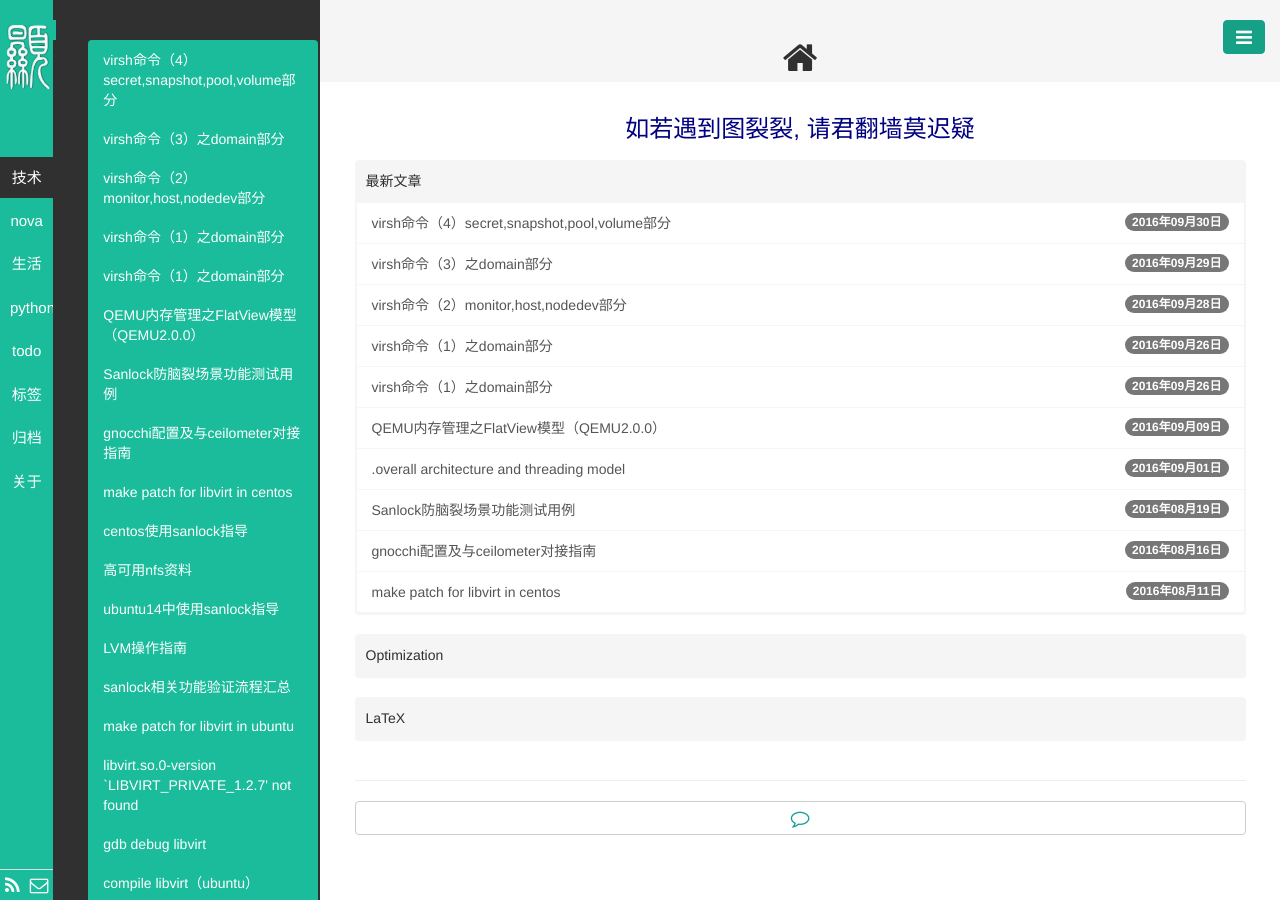
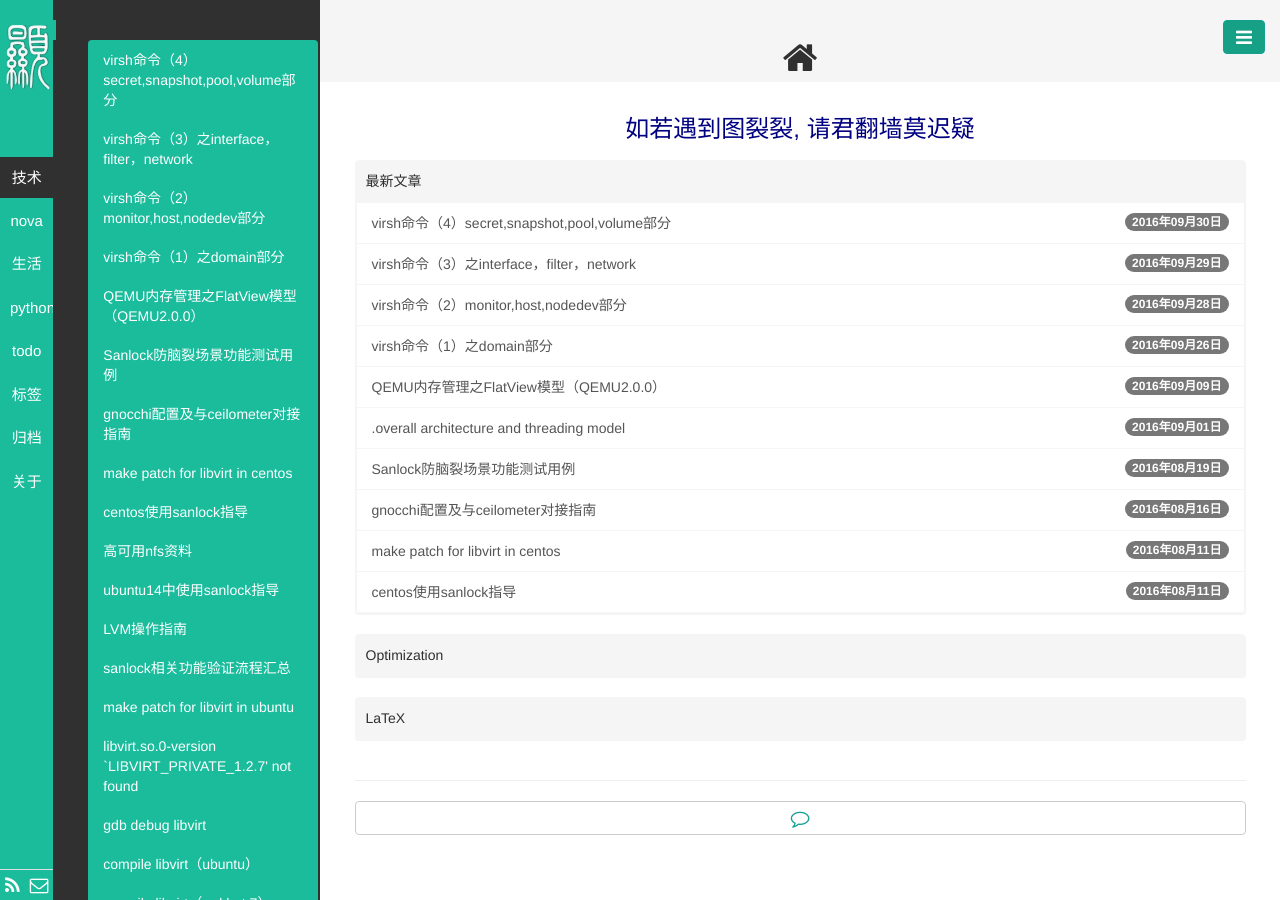
Before and after one commit to byHAN/byhan.github.io, a Jekyll site: the page built from index.html, in a window 1280 px wide. Built offline with Jekyll 4.4.1, drawn with Linux system fonts in a browser that asks for light colours; the list of posts is cut into pages by our own code; some of the changed lines change nothing that is shown; some of the changed text lies outside the part shown.

Commit message:
Signed-off-by: byhan <10821712@qq.com>

```diff
--- a/_posts/技术/2016-09-26-sanlock.md
+++ /dev/null
@@ -1,266 +0,0 @@
----
-layout: post
-title: virsh命令（1）之domain部分
-category: 技术
-tags: 虚拟化层
-keywords:
-description:
----
-
-### 简介 ###
-
-本系列整理virsh命令，这篇是第一篇，整理virsh help domain相关内容
-
-    virsh # help domain
-    Domain Management (help keyword 'domain'):
-    attach-device                  attach device from an XML file(通过XML配置给虚拟机添加设备)
-    attach-disk                    attach disk device(添加磁盘设备）
-    attach-interface               attach network interface（添加网络设备）
-    autostart                      autostart a domain（给虚拟机添加自动启动配置，当libvirtd服务被拉起的时候，自动启动）
-    blkdeviotune                   Set or query a block device I/O tuning parameters.（设置或查询磁盘I/ O参数）
-    blkiotune                      Get or set blkio parameters（获取或设置blkio参数）
-    blockcommit                    Start a block commit operation.（将磁盘文件的变化保存到备份文件中）
-    blockcopy                      Start a block copy operation.（拷贝磁盘备份镜像到目的地）
-    blockjob                       Manage active block operations（管理active状态的磁盘任务）
-    blockpull                      Populate a disk from its backing image.（从备份镜像中拷贝数据到磁盘）
-    blockresize                    Resize block device of domain.（给虚拟机的块设备扩容）
-    change-media                   Change media of CD or floppy drive（更新cdrom或floppy设备）
-    console                        connect to the guest console（通过控制连接虚拟机）
-    cpu-baseline                   compute baseline CPU（计算基准CPU）
-    cpu-compare                    compare host CPU with a CPU described by an XML file（将XML中配置的CPU与HostCPU进行对比）
-    cpu-stats                      show domain cpu statistics（显示CPU统计信息）
-    create                         create a domain from an XML file（根据XML配置创建并启动一个非持久化虚拟机）
-    define                         define (but don't start) a domain from an XML file（根据XML配置创建一个虚拟机）
-    desc                           show or set domain's description or title（显示或设置虚拟机的描述或者标题）
-    destroy                        destroy (stop) a domain（强制删除一个虚拟机）
-    detach-device                  detach device from an XML file（根据XML定义删除虚拟机的设备）
-    detach-disk                    detach disk device（删除磁盘设备）
-    detach-interface               detach network interface（删除网络设备）
-    domdisplay                     domain display connection URI（显示虚拟机的连接URI）
-    domfsfreeze                    Freeze domain's mounted filesystems.(冻结虚拟机的挂载文件系统)
-    domfsthaw                      Thaw domain's mounted filesystems.(解冻虚拟机的挂载文件系统)
-    domfsinfo                      Get information of domain's mounted filesystems.
-    domfstrim                      Invoke fstrim on domain's mounted filesystems.(在虚拟机挂载的文件系统上执行fstrim命令)
-    domhostname                    print the domain's hostname(打印虚拟机的hostname)
-    domid                          convert a domain name or UUID to domain id(把虚拟机的名字或UUID转化为虚拟机ID)
-    domif-setlink                  set link state of a virtual interface(虚拟机设备接口链路状态设置)
-    domiftune                      get/set parameters of a virtual interface(获取或者设置虚拟机设备接口得参数)
-    domjobabort                    abort active domain job(终止虚拟机的一个处于active的任务)
-    domjobinfo                     domain job information(获取虚拟机的任务信息)
-    domname                        convert a domain id or UUID to domain name(通过虚拟机的ID或者UUID获取虚拟机的名字)
-    dompmsuspend                   suspend a domain gracefully using power management functions(使用电源管理功能将虚拟机优雅挂起)
-    dompmwakeup                    wakeup a domain from pmsuspended state(唤醒使用dompmsuspend挂起的虚拟机)
-    domuuid                        convert a domain name or id to domain UUID(通过虚拟机的name或ID获取虚拟机的UUID)
-    domxml-from-native             Convert native config to domain XML(将已存在的一组QEMU参数转成可以被libvirt使用Domain XML文件)
-    domxml-to-native               Convert domain XML to native config(将已存在的libvirt使用的Domain XML文件转化为QEMU参数)
-    dump                           dump the core of a domain to a file for analysis(dump出虚拟机的内存文件)
-    dumpxml                        domain information in XML(获取虚拟机的XML配置信息)
-    edit                           edit XML configuration for a domain(编辑虚拟机的XML配置文件)
-    event                          Domain Events(获取虚拟机事件)
-    inject-nmi                     Inject NMI to the guest(注入NMI中断到虚拟机内部)
-    iothreadinfo                   view domain IOThreads
-    iothreadpin                    control domain IOThread affinity
-    iothreadadd                    add an IOThread to the guest domain
-    iothreaddel                    delete an IOThread from the guest domain
-    send-key                       Send keycodes to the guest(往虚拟机发送键盘按键指令)
-    send-process-signal            Send signals to processes(给进程发送信号)
-    lxc-enter-namespace            LXC Guest Enter Namespace(进入LXC虚拟机的命名空间)
-    managedsave                    managed save of a domain state(管理保存虚拟机的状态,将虚拟机保存并销毁)
-    managedsave-remove             Remove managed save of a domain（删除虚拟机状态管理设置）
-    memtune                        Get or set memory parameters（获取或者设置内存参数）
-    metadata                       show or set domain's custom XML metadata
-    migrate                        migrate domain to another host（将虚拟机迁移到另一个节点）
-    migrate-setmaxdowntime         set maximum tolerable downtime（设置停机迁移时间）
-    migrate-compcache              get/set compression cache size（获取或者设置内存压缩的cache大小）
-    migrate-setspeed               Set the maximum migration bandwidth（设置迁移的最大带宽）
-    migrate-getspeed               Get the maximum migration bandwidth（获取迁移的最大带宽）
-    numatune                       Get or set numa parameters（获取或者设置numa参数）
-    qemu-attach                    QEMU Attach（QEMU Attach）
-    qemu-monitor-command           QEMU Monitor Command（给qemu monitor发送命令）
-    qemu-monitor-event             QEMU Monitor Events（监听qemu monitor事件）
-    qemu-agent-command             QEMU Guest Agent Command（给qemu agent发送命令）
-    reboot                         reboot a domain（优雅重启虚拟机）
-    reset                          reset a domain（强制重启虚拟机）
-    restore                        restore a domain from a saved state in a file（通过保存的内存文件恢复虚拟机）
-    resume                         resume a domain（唤醒处于pause状态的虚拟机）
-    save                           save a domain state to a file（将虚拟机状态保存到一个文件）
-    save-image-define              redefine the XML for a domain's saved state file（根据save的虚拟机状态文件重定义XML）
-    save-image-dumpxml             saved state domain information in XML(将虚拟机的状态保存到XML文件中)
-    save-image-edit                edit XML for a domain's saved state file(修改保存虚拟机状态的XML文件)
-    schedinfo                      show/set scheduler parameters(显示或设置scheduler参数)
-    screenshot                     take a screenshot of a current domain console and store it into a file(截取当前虚拟机的屏幕，并将其保存到一个文件中)
-    set-user-password              set the user password inside the domain
-    setmaxmem                      change maximum memory limit(该变最大内存限制)
-    setmem                         change memory allocation(设置内存大小)
-    setvcpus                       change number of virtual CPUs(设置vcpu个数)
-    shutdown                       gracefully shutdown a domain(优雅关闭虚拟机)
-    start                          start a (previously defined) inactive domain(启动一个处于关闭状态的虚拟机)
-    suspend                        suspend a domain(暂停一个虚拟机)
-    ttyconsole                     tty console(tty console显示)
-    undefine                       undefine a domain(删除虚拟机的定义)
-    update-device                  update device from an XML file(根据XML配置更新虚拟机的设备)
-    vcpucount                      domain vcpu counts(获取虚拟机vcpu个数)
-    vcpuinfo                       detailed domain vcpu information(显示虚拟机vcpu的详细信息)
-    vcpupin                        control or query domain vcpu affinity(控制或者查询虚拟机的vcpu亲和性)
-    emulatorpin                    control or query domain emulator affinity(控制或者查询模拟器的亲和性)
-    vncdisplay                     vnc display(获取vnc端口号)
-
-
-
-#### 1 虚拟机操作相关 ####
-
-**create**：   create create a domain from an XML file
-**define**：   define (but don't start) a domain from an XML file
-**start**：    start a (previously defined) inactive domain
-**destroy**：  destroy (stop) a domain
-**shutdown**： gracefully shutdown a domain
-**undefine**:  undefine a domain
-
-**reboot**： reboot a domain
-**reset**: reset a domain（Reset the target domain as if by power button）
-
-**suspend**： suspend a domain
-**resume**： resume a domain
-
-**save**：                           save a domain state to a file
-**restore**：                        restore a domain from a saved state in a file
-**screenshot**:                     take a screenshot of a current domain console and store it into a file
-
-**autostart**：                     autostart a domain(Configure a domain to be automatically started at boot)
-
-**managedsave**:                    managed save of a domain state(Save and destroy a running domain, so it can be restarted from the same state at a later time.  When the virsh 'start' command is next run for the domain, it will automatically be started from this saved state.)
-managedsave-remove             Remove managed save of a domain
-
-
-**desc**：                           show or set domain's description or title
-**domhostname**:                    print the domain's hostname
-![](http://i.imgur.com/ptDCQMw.png)
-
-**domname**:                        convert a domain id or UUID to domain name(输出domain name)
-metadata                       show or set domain's custom XML metadata
-
-domuuid                        convert a domain name or id to domain UUID
-domid                          convert a domain name or UUID to domain id
-
-numatune                       Get or set numa parameters
-
-set-user-password              set the user password inside the domain
-
-emulatorpin                    control or query domain emulator affinity
-
-#### 2.xml相关 ####
-
-domxml-from-native             Convert native config to domain XML
-domxml-to-native               Convert domain XML to native config
-dump                           dump the core of a domain to a file for analysis
-dumpxml                        domain information in XML
-edit                           edit XML configuration for a domain
-
-#### 3.cpu相关 ####
-
-vcpucount:                      domain vcpu counts
-vcpuinfo:                       detailed domain vcpu information
-vcpupin:                        control or query domain vcpu affinity
-setvcpus:                       change number of virtual CPUs
-cpu-baseline:                   compute baseline CPU
-cpu-compare:                    compare host CPU with a CPU described by an XML file
-cpu-stats:                      show domain cpu statistics
-
-#### 4.mem相关 ####
-
-setmaxmem:                      change maximum memory limit
-setmem:                         change memory allocation
-memtune:                        Get or set memory parameters
-
-#### 5.blk ####
-
-blkdeviotune:                   Set or query a block device I/O tuning parameters.
-![](http://i.imgur.com/aSHgubn.png)
-
-blkiotune:                      Get or set blkio parameters
-![](http://i.imgur.com/aACtYHL.png)
-blockcommit:                    Start a block commit operation.（Commit changes from a snapshot down to its backing image）
-blockcopy:                      Start a block copy operation.
-blockjob:                       Manage active block operations
-blockpull:                      Populate a disk from its backing image.
-blockresize:                    Resize block device of domain.
-
-#### 6.attch/detach ####
-
-attach-device:                  attach device from an XML file
-attach-disk:                    attach disk device
-attach-interface:               attach network interface
-
-detach-device:                  detach device from an XML file
-detach-disk:                    detach disk device
-detach-interface:               detach network interface
-
-update-device                  update device from an XML file
-
-#### 7.迁移相关 ####
-
-migrate:                        migrate domain to another host
-migrate-setmaxdowntime:         set maximum tolerable downtime
-migrate-compcache:              get/set compression cache size
-migrate-setspeed:               Set the maximum migration bandwidth
-migrate-getspeed:               Get the maximum migration bandwidth
-
-
-#### 8.guest agent ####
-
-QEMU guest agent 是一个运行在虚拟机内部的普通应用程序，其目的是实现一种宿主机和虚拟机进行交互的方式这种方式不依赖于网络，而是依赖于VirtIO serial。
-QEMU提供了串口设备的模拟及数据交换的通道，最终呈现出来的是一个串口设备（虚拟机内部）和一个unix socket文件（宿主机上）。
-通过QEMU guest agent, 宿主机可以控制虚拟机实现冻结/恢复/整理文件系统（freeze and thaw filesystems)、列出IP地址等功能。
-
-
-domfsfreeze:                    Freeze domain's mounted filesystems.
-domfsthaw:                      Thaw domain's mounted filesystems.
-domfsinfo:                      Get information of domain's mounted filesystems.
-domfstrim:                      Invoke fstrim on domain's mounted filesystems.
-domif-setlink:                  set link state of a virtual interface
-domiftune:                      get/set parameters of a virtual interface
-domjobabort:                    abort active domain job
-domjobinfo:                     domain job information
-dompmsuspend:                   suspend a domain gracefully using power management functions
-dompmwakeup:                    wakeup a domain from pmsuspended state
-
-#### 9.io thread ####
-
-iothreadinfo                   view domain IOThreads
-iothreadpin                    control domain IOThread affinity
-iothreadadd                    add an IOThread to the guest domain
-iothreaddel                    delete an IOThread from the guest domain
-
-
-#### 10 操纵save生成的文件 ####
-
-save-image-define              redefine the XML for a domain's saved state file(Replace the domain XML associated with a saved state file)
-save-image-dumpxml             saved state domain information in XML（Extract the domain XML that was in effect at the time the saved state file file was created with the save command）
-save-image-edit                edit XML for a domain's saved state file
-
-#### 11.Qemu-specific Commands ####
-
-Use of the following commands is strongly discouraged.
-They can cause libvirt to become confused and do the wrong thing on subsequent operations.
-Once you have used this command, please do not report problems to the libvirt developers; the reports will be ignored.
-
-qemu-attach                    QEMU Attach
-qemu-monitor-command           QEMU Monitor Command
-qemu-monitor-event             QEMU Monitor Events
-qemu-agent-command             QEMU Guest Agent Command
-
-#### 12.other ####
-
-domdisplay:                     domain display connection URI
-inject-nmi                     Inject NMI(不可屏蔽中断)  to the guest
-vncdisplay                     vnc display（Output the IP address and port number for the VNC display）
-ttyconsole                     tty console（Output the device for the TTY console）
-schedinfo                      show/set scheduler parameters
-![](http://i.imgur.com/uBLVi2a.png)
-lxc-enter-namespace            LXC Guest Enter Namespace(The virsh lxc-enter-namespace command can be used to enter the namespaces and security context of a container and then execute an arbitrary command.)
-
-send-key                       Send keycodes to the guest
-send-process-signal            Send signals to processes
-
-console                        connect to the guest console
-event                          Domain Events
--- a/_posts/技术/2016-09-29-virsh command(3).md
+++ b/_posts/技术/2016-09-29-virsh command(3).md
@@ -1,6 +1,6 @@
 ---
 layout: post
-title: virsh命令（3）之domain部分
+title: virsh命令（3）之interface，filter，network
 category: 技术
 tags: 虚拟化层
 keywords:
```
